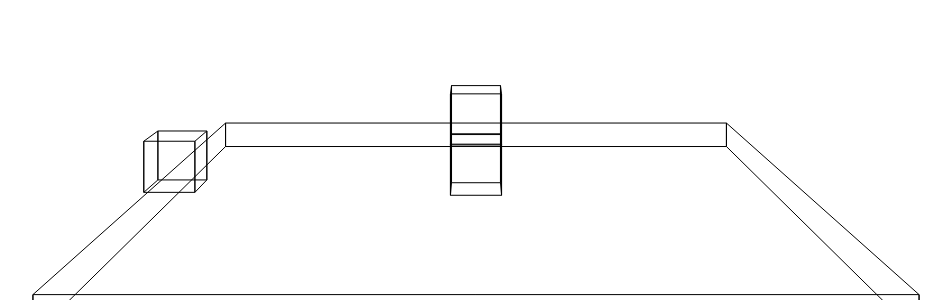
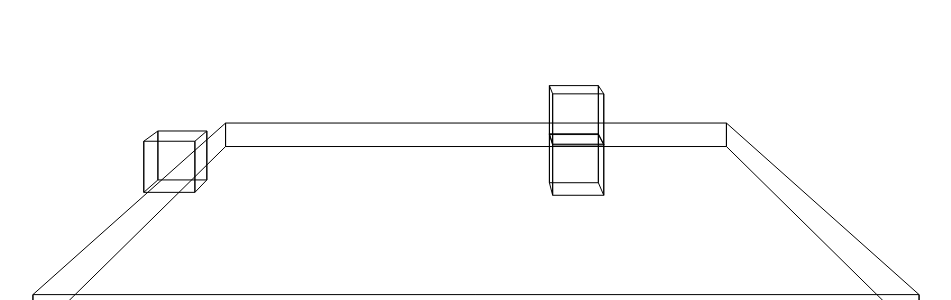
Before and after one commit to gjbertele/projects, a plain HTML site: page stuff/3d.html in a window 1280 px wide. Shown: the part 500-800 px from the top of the page, without its empty margins (164-1115 px from the left). Drawn offline with Linux system fonts and the light colour scheme.

Commit message:
Update 3d.html

```diff
--- a/stuff/3d.html
+++ b/stuff/3d.html
@@ -167,9 +167,9 @@
             })
 
         }, 1000 / fps)
-        newShape(0, 0, 0, 0, 0, 0, 10, 0.9, 50, 50, 50)
+        newShape(100, 0, 0, 0, 0, 0, 10, 0.9, 50, 50, 50)
         var plane = newShape(0, 300, 0, 0, 0, 0, 1000, 0.9, w / 2, 30, w / 2, true)
-        newShape(0, -500, 0, 0, 0, 0, 10, 0.9, 50, 50, 50)
+        newShape(100, -500, 0, 0, 0, 0, 10, 0.9, 50, 50, 50)
         newShape(-300, 100, 0, 0, 0, 0, 10, 0.9, 50, 50, 50)
     </script>
 </body>
```
